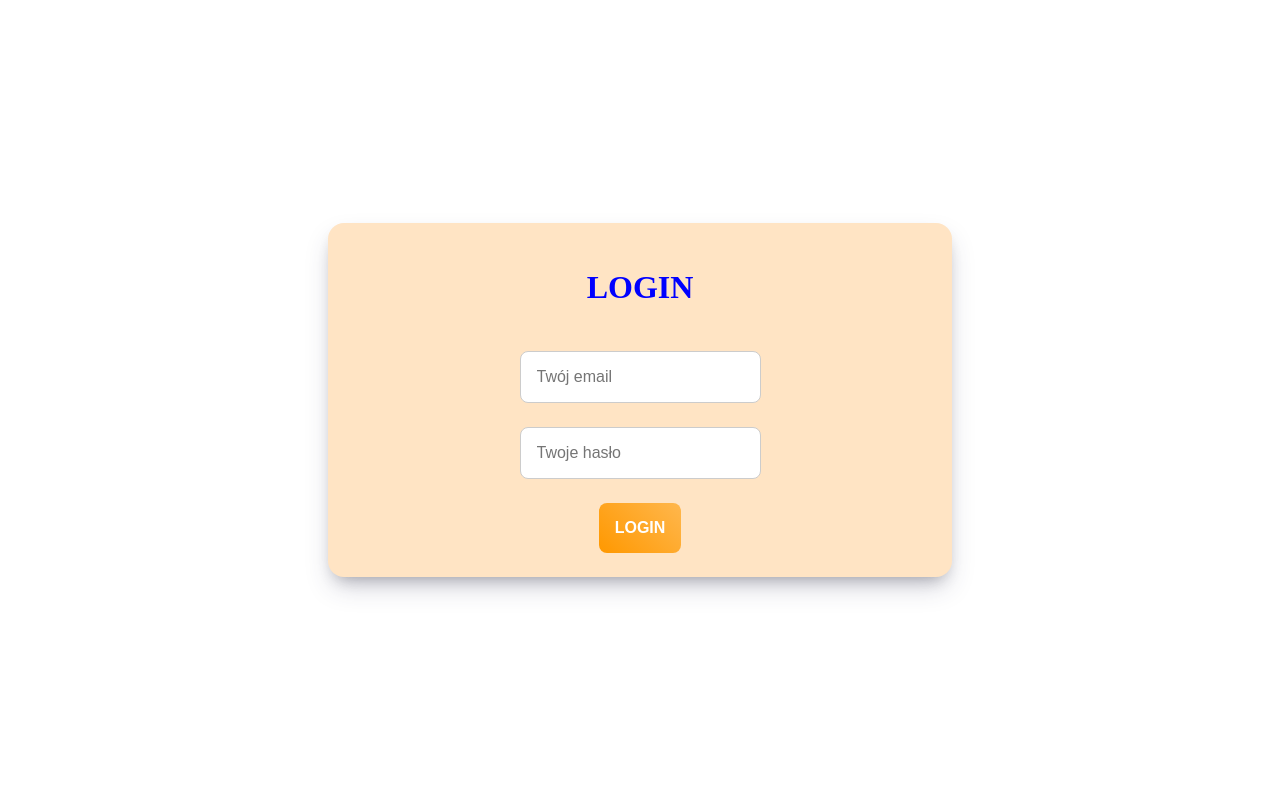
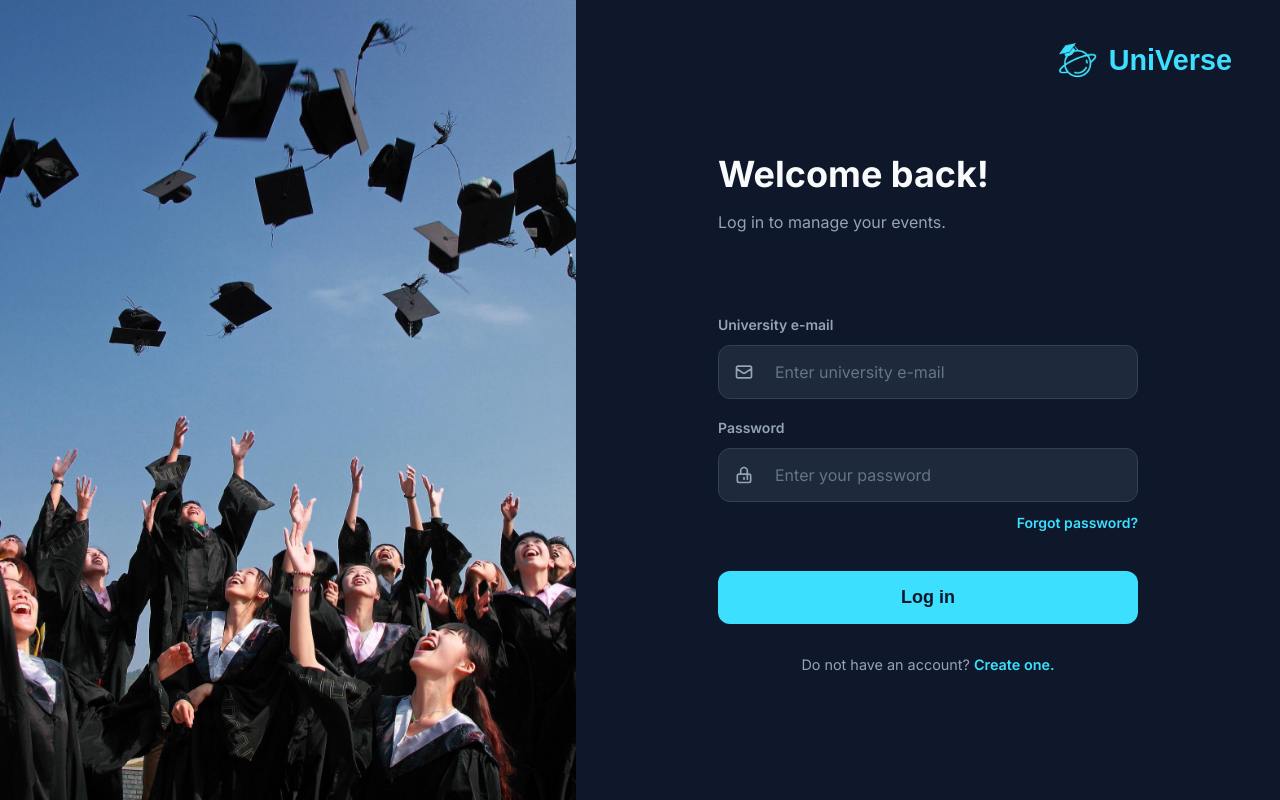
Before and after one commit to gabbla05/UniVerse, a PHP site: page /public/views/login.html in a window 1280 px wide. Run offline with PHP 8.4, Linux system fonts and the light colour scheme; some web fonts are replaced.

Commit message:
logowanie front

```diff
--- a/public/styles/login.css
+++ b/public/styles/login.css
@@ -1,66 +1,215 @@
-/* * {
-    font-size: 20px;
-} */
+.container {
+    display: flex;
+    height: 100vh; /* Pełna wysokość ekranu */
+    width: 100vw;
+    overflow: hidden; /* Zapobiega paskom przewijania */
+}
 
-body {
+/* --- LEWA STRONA --- */
+.login-left {
+    flex: 1; /* Zajmuje 50% szerokości */
+    background-color: var(--bg-card);
+    position: relative;
     display: flex;
     justify-content: center;
     align-items: center;
 }
 
-form {
-    background-color: bisque;
-    border-radius: 1rem;
-    padding: 1.5rem;
-
-    width: 45vw;
-
-    display: flex;
-    justify-content: center;
-    align-items: center;
-    flex-direction: column;
-    gap: 1.5rem;
-
-    box-shadow: rgba(50, 50, 93, 0.25) 0px 13px 27px -5px, rgba(0, 0, 0, 0.3) 0px 8px 16px -8px;
+/* Styl dla Twojego dużego zdjęcia */
+.hero-image {
+    width: 100%;
+    height: 100%;
+    object-fit: cover; /* Zdjęcie wypełnia całą przestrzeń bez deformacji */
+    position: absolute;
+    z-index: 0;
 }
 
-/* Styl dla pól input */
-input {
-  padding: 1rem;              /* margines wewnętrzny */
-  border-radius: 0.5rem;      /* zaokrąglone rogi */
-  border: 1px solid #ccc;     /* delikatna ramka */
-  font-size: 1rem;
-  outline: none;
-  transition: border-color 0.3s ease, box-shadow 0.3s ease;
+/* Ciemna nakładka na zdjęcie, żeby nie biło po oczach */
+.overlay {
+    position: absolute;
+    top: 0;
+    left: 0;
+    width: 100%;
+    height: 100%;
+    /*background: linear-gradient(to bottom, rgba(15, 23, 42, 0.3), var(--bg-dark));*/
+    background: none;
+    z-index: 1;
 }
 
-input:focus {
-  border-color: #ff9800;      /* pomarańczowa ramka po kliknięciu */
-  box-shadow: 0 0 5px rgba(255, 152, 0, 0.5);
+
+/* --- PRAWA STRONA --- */
+.login-right {
+    flex: 1; /* Zajmuje drugie 50% */
+    display: flex;
+    flex-direction: column;
+    justify-content: center;
+    align-items: center; /* Centrowanie poziome formularza */
+    padding: 4rem; /* Większy odstęp */
+    position: relative;
+    background-color: var(--bg-dark);
 }
 
-/* Styl dla przycisku */
+/* Logo w rogu */
+.logo-container {
+    position: absolute;
+    top: 2.5rem;
+    right: 3rem;
+    display: flex;
+    align-items: center;
+    gap: 12px;
+}
+
+.logo-img {
+    height: 40px; /* Dostosuj wysokość swojego logo */
+    width: auto;
+}
+
+.logo-text {
+    font-size: 1.8rem;
+    font-weight: 700;
+    color: var(--accent-neon);
+
+    /* Tutaj używamy Twojej wgranej czcionki */
+    font-family: 'LogoFont', sans-serif;
+
+    /* Jeśli wolisz, żeby logo było TURKUSOWE jak na Figmie: */
+    /* color: var(--accent-neon); */
+}
+
+
+/* --- FORMULARZ --- */
+.login-content {
+    width: 100%;
+    max-width: 420px; /* Maksymalna szerokość formularza */
+}
+
+h1 {
+    font-size: 2.25rem;
+    font-weight: 700;
+    margin-bottom: 0.75rem;
+    color: var(--text-white);
+}
+
+.subtitle {
+    color: var(--text-gray);
+    margin-bottom: 3rem;
+    font-size: 1rem;
+}
+
+form {
+    display: flex;
+    flex-direction: column;
+}
+
+label {
+    font-size: 0.875rem;
+    font-weight: 600;
+    color: var(--text-gray);
+    margin-bottom: 0.75rem;
+    margin-top: 1.25rem;
+}
+
+/* --- Inputy z ikonkami --- */
+.input-group {
+    position: relative; /* Ważne dla pozycjonowania ikonki */
+    display: flex;
+    align-items: center;
+}
+
+.input-icon {
+    position: absolute;
+    left: 16px; /* Odstęp ikonki od lewej krawędzi */
+    width: 20px;
+    height: 20px;
+    color: var(--text-gray); /* Kolor ikonki */
+    pointer-events: none; /* Żeby kliknięcie w ikonkę aktywowało input */
+    transition: color 0.3s;
+}
+
+input {
+    width: 100%;
+    padding: 1rem 1rem 1rem 3.5rem; /* Duży padding z lewej (3.5rem) żeby zrobić miejsce na ikonkę */
+    border-radius: 12px; /* Zaokrąglone rogi */
+    border: 1px solid var(--input-border);
+    background-color: var(--bg-card); /* Ciemniejsze tło inputa */
+    color: var(--text-white);
+    font-size: 1rem;
+    font-family: 'Inter', sans-serif;
+    outline: none;
+    transition: all 0.3s ease;
+}
+
+input::placeholder {
+    color: #64748B; /* Ciemniejszy szary dla placeholdera */
+}
+
+/* Efekt po kliknięciu w input */
+input:focus {
+    border-color: var(--accent-neon);
+    box-shadow: 0 0 0 3px rgba(56, 189, 248, 0.2); /* Delikatna turkusowa poświata */
+}
+
+/* Zmiana koloru ikonki gdy input jest aktywny */
+input:focus + .input-icon,
+.input-group:focus-within .input-icon {
+    color: var(--accent-neon);
+}
+
+
+/* --- Reszta elementów --- */
+.forgot-pass {
+    text-align: right;
+    margin-top: 0.75rem;
+    margin-bottom: 2.5rem;
+    font-size: 0.875rem;
+}
+
 button {
-  padding: 1rem;                                    /* margines wewnętrzny */
-  border-radius: 0.5rem;                            /* zaokrąglone rogi */
-  border: none;
-  background: linear-gradient(45deg, #ff9800, #ffb74d); /* pomarańczowy gradient */
-  color: white;
-  font-size: 1rem;
-  font-weight: bold;
-  cursor: pointer;
-  transition: transform 0.2s ease, box-shadow 0.2s ease;
+    padding: 1rem;
+    border-radius: 12px;
+    border: none;
+    background-color: var(--accent-neon); /* TYLKO TEN TURKUS! */
+    color: var(--bg-dark); /* Ciemny tekst na jasnym przycisku dla kontrastu */
+    font-weight: 700;
+    font-size: 1.125rem;
+    cursor: pointer;
+    transition: background-color 0.2s, transform 0.1s;
 }
 
 button:hover {
-  transform: scale(1.05);                           /* powiększenie po najechaniu */
-  box-shadow: 0 4px 12px rgba(255, 152, 0, 0.5);    /* delikatny cień */
+    background-color: var(--accent-hover);
 }
 
+button:active {
+    transform: scale(0.98); /* Lekkie wciśnięcie przy kliku */
+}
 
+.signup-link {
+    margin-top: 2rem;
+    text-align: center;
+    color: var(--text-gray);
+    font-size: 0.9rem;
+}
 
-@media screen and (max-width: 480px) {
-    form {
-        width: 100vw;
+.messages {
+    color: #ef4444;
+    text-align: center;
+    margin-bottom: 1rem;
+    font-weight: 600;
+}
+
+/* --- RESPANSYWNOŚĆ (Tablet i telefon) --- */
+@media screen and (max-width: 1024px) {
+    .login-left {
+        display: none; /* Na mniejszych ekranach ukrywamy zdjęcie */
+    }
+
+    .login-right {
+        padding: 2rem;
+    }
+
+    .logo-container {
+        top: 1.5rem;
+        right: 1.5rem;
     }
 }
--- a/public/styles/main.css
+++ b/public/styles/main.css
@@ -1,9 +1,47 @@
-h1 {
-    color: blue;
+/* Import czcionki Inter z Google Fonts */
+/* 1. Import głównej czcionki (Inter) */
+@import url('https://fonts.googleapis.com/css2?family=Inter:wght@400;500;600;700&display=swap');
+
+/* 2. Import TWOJEJ własnej czcionki dla Logo */
+/* Musisz wrzucić plik czcionki do folderu: public/fonts/TwojaCzcionka.ttf */
+@font-face {
+    font-family: 'LogoFont';
+    src: url('/public/fonts/TwojaCzcionka.ttf') format('truetype');
+    /* Jeśli masz plik .woff to: url('/public/fonts/TwojaCzcionka.woff') format('woff'); */
+}
+
+:root {
+    --bg-dark: #0F172A;
+    --bg-card: #1E293B;
+    --accent-neon: #3DDFFF;
+    --accent-hover: #0EA5E9;
+    --text-white: #F8FAFC;
+    --text-gray: #94A3B8;
+    --input-border: #334155;
+}
+
+body {
+    margin: 0;
+    padding: 0;
+    /* Inter dla całej strony */
+    font-family: 'Inter', sans-serif;
+    background-color: var(--bg-dark); /* Tu jest ten granat! */
+    color: var(--text-white);
 }
 
 
-body {
-    height: 100vh;
-    margin: 0;
+
+* {
+    box-sizing: border-box;
 }
+
+a {
+    text-decoration: none;
+    color: var(--accent-neon);
+    transition: color 0.2s;
+    font-weight: 600;
+}
+
+a:hover {
+    color: var(--accent-hover);
+}
--- a/public/views/login.html
+++ b/public/views/login.html
@@ -3,17 +3,61 @@
 <head>
     <meta charset="UTF-8">
     <meta name="viewport" content="width=device-width, initial-scale=1.0">
-    <link rel="stylesheet" type="text/css" href="public/styles/main.css">
-    <link rel="stylesheet" type="text/css" href="public/styles/login.css">
-    <title>LOGIN</title>
+    <title>UniVerse - Login</title>
+    <link rel="stylesheet" type="text/css" href="/public/styles/main.css">
+    <link rel="stylesheet" type="text/css" href="/public/styles/login.css">
+    <link href="https://fonts.googleapis.com/css2?family=Inter:wght@400;500;600;700&display=swap" rel="stylesheet">
 </head>
 <body>
-    <form>
-        <h1>LOGIN</h1>
+    <div class="container">
+        <div class="login-left">
+            <img src="/public/img/login-hero.png" alt="University Campus" class="hero-image">
+            <div class="overlay"></div>
+        </div>
 
-        <input type="email" placeholder="Twój email">
-        <input type="password" placeholder="Twoje hasło">
-        <button type="submit">LOGIN</button>
-    </form>
+        <div class="login-right">
+            <div class="logo-container">
+                 <img src="/public/img/logo.png" alt="UniVerse Logo" class="logo-img">
+                <span class="logo-text">UniVerse</span>
+            </div>
+
+            <div class="login-content">
+                <h1>Welcome back!</h1>
+                <p class="subtitle">Log in to manage your events.</p>
+
+                <form action="login" method="POST">
+                    <div class="messages">
+                        <?php if(isset($messages)){ foreach($messages as $message) { echo $message; } } ?>
+                    </div>
+
+                    <label for="email">University e-mail</label>
+                    <div class="input-group">
+                        <svg class="input-icon" xmlns="http://www.w3.org/2000/svg" fill="none" viewBox="0 0 24 24" stroke="currentColor">
+                            <path stroke-linecap="round" stroke-linejoin="round" stroke-width="2" d="M3 8l7.89 5.26a2 2 0 002.22 0L21 8M5 19h14a2 2 0 002-2V7a2 2 0 00-2-2H5a2 2 0 00-2 2v10a2 2 0 002 2z" />
+                        </svg>
+                        <input name="email" type="text" placeholder="Enter university e-mail">
+                    </div>
+
+                    <label for="password">Password</label>
+                    <div class="input-group">
+                        <svg class="input-icon" xmlns="http://www.w3.org/2000/svg" fill="none" viewBox="0 0 24 24" stroke="currentColor">
+                          <path stroke-linecap="round" stroke-linejoin="round" stroke-width="2" d="M12 15v2m-6 4h12a2 2 0 002-2v-6a2 2 0 00-2-2H6a2 2 0 00-2 2v6a2 2 0 002 2zm10-4V7a4 4 0 00-8 0v4h8z" />
+                        </svg>
+                        <input name="password" type="password" placeholder="Enter your password">
+                    </div>
+
+                    <div class="forgot-pass">
+                        <a href="#">Forgot password?</a>
+                    </div>
+
+                    <button type="submit">Log in</button>
+
+                    <div class="signup-link">
+                        Do not have an account? <a href="/register">Create one.</a>
+                    </div>
+                </form>
+            </div>
+        </div>
+    </div>
 </body>
 </html>
```
Also changed, not shown: database.sql (added, +73 -0 lines), src/repository/Database.php (added, +36 -0 lines), public/img/login-hero.png (added), public/img/logo.png (added), src/repository/Repository.php (added).
